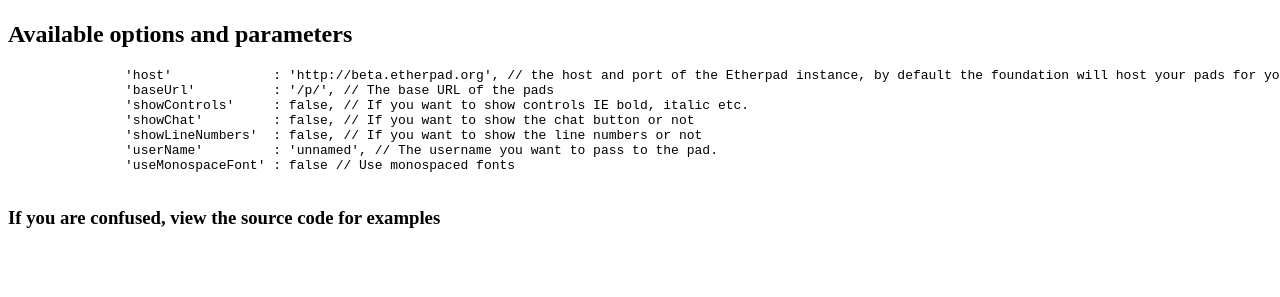
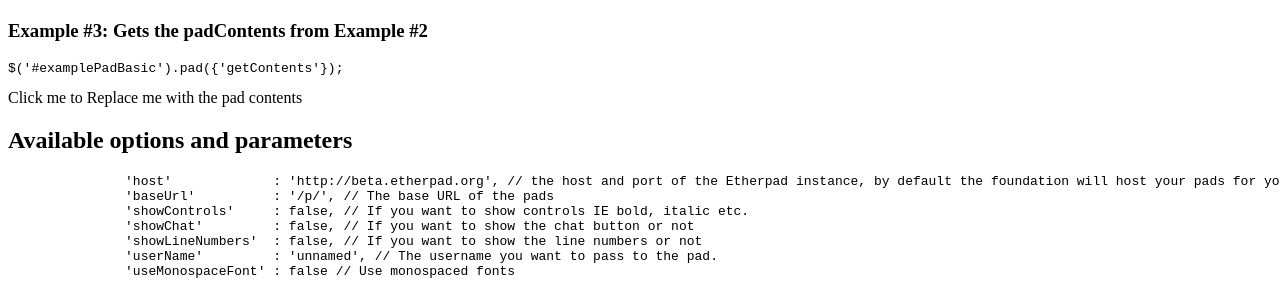
Before and after one commit to ether/etherpad-lite-jquery-plugin, a plain HTML site: page index.html in a window 1280 px wide. Shown: the part 649-946 px from the top of the page. Before the commit the page ends 897 px from the top, so only its background shows below. Drawn offline with nearby package versions, Linux system fonts and the light colour scheme.

Commit message:
add example for getting contents

```diff
--- a/index.html
+++ b/index.html
@@ -22,6 +22,10 @@
         <pre>$('#examplePadBasic').pad({'padId':'test','showChat':'true'});</pre>
         <div id="examplePadIntense"></div>
 
+	<h3>Example #3: Gets the padContents from Example #2</h2>
+        <pre>$('#examplePadBasic').pad({'getContents'});</pre>
+        <div id="exampleGetContents"><a onClick="$('#examplePadBasic').pad({'getContents'});">Click me to Replace me with the pad contents</a></div>
+
         <h2>Available options and parameters</h2>
         <pre>
 	       'host'             : 'http://beta.etherpad.org', // the host and port of the Etherpad instance, by default the foundation will host your pads for you
```
